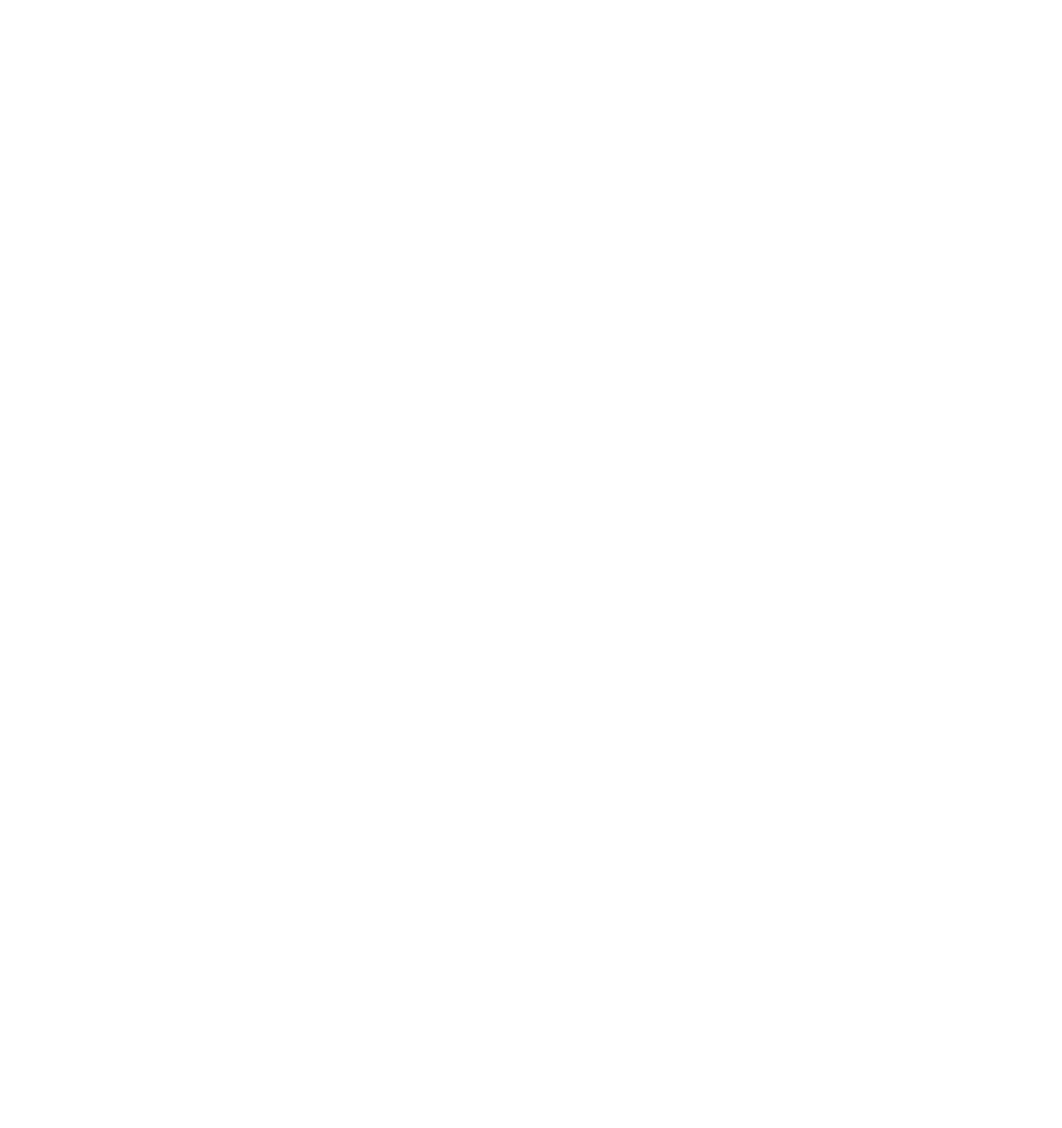
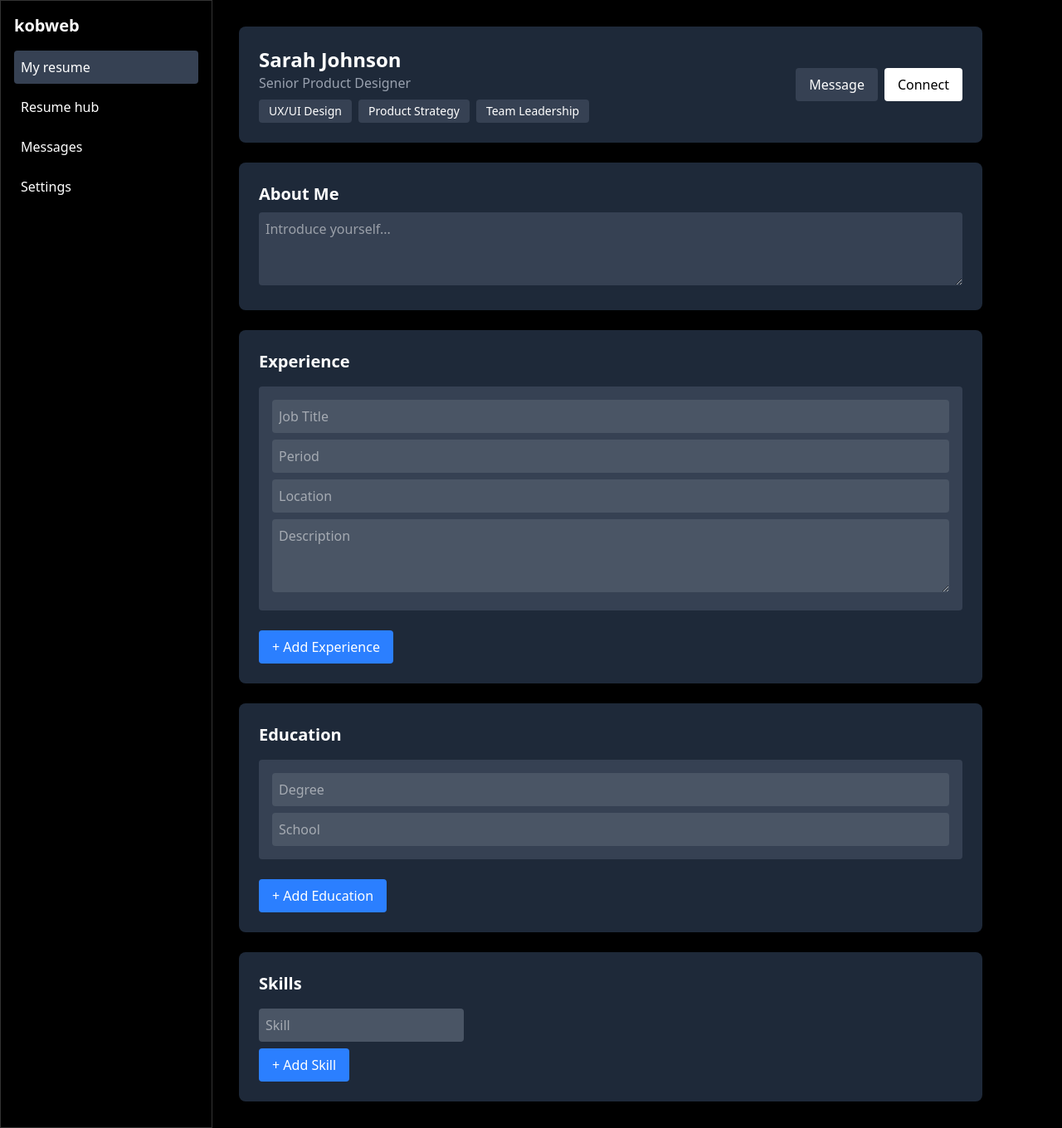
Before and after one commit to suysuy000/kob, a React (Vite) app in the folder ko/: page /rs in a window 1280 px wide. Before the commit this address had no page. Shown: the whole page at 83% size. Before the commit the page ends 800 px from the top, so only its background shows below. Built offline with nearby package versions, Linux system fonts and the light colour scheme.

Commit message:
이력서 등록 페이지 추가

```diff
--- a/ko/src/App.tsx
+++ b/ko/src/App.tsx
@@ -5,6 +5,7 @@
 import BusinessCardPage from './pages/BusinessCard';
 import CR from './pages/CardRegistration';
 import ChatApp from './pages/Message';
+import ResumePage from './pages/Resume';
 
 function App() {
   return (
@@ -14,6 +15,7 @@
       <Route path="/bs" element={<BusinessCardPage />} />
       <Route path="/cr" element={<CR />} />
       <Route path="/ms" element={<ChatApp/>} />
+      <Route path="/rs" element={<ResumePage/>} />
 
     </Routes>
 
--- a/ko/src/components/Header.tsx
+++ b/ko/src/components/Header.tsx
@@ -8,7 +8,7 @@
           <ul className="flex space-x-4">
             <Link className="mx-2" to="/bs">명함 관리</Link>
             <span></span>
-            <Link className="mx-2" to="/">헤드 헌팅</Link>
+            <Link className="mx-2" to="/rs">헤드 헌팅</Link>
             <span></span>
             <Link className="mx-2" to="/">마이페이지</Link>
           </ul>
--- a/ko/src/pages/Home.tsx
+++ b/ko/src/pages/Home.tsx
@@ -15,7 +15,7 @@
         </p>
         <div className="mt-6 flex justify-center space-x-4">
           <Button onClick={() => navigate("/login")}>Get Started</Button>
-          <Button onClick={() => navigate("/cr")}>Learn More</Button>
+          <Button>Learn More</Button>
         </div>
       </main>
 
--- /dev/null
+++ b/ko/src/pages/Resume.tsx
@@ -0,0 +1,142 @@
+import { useState } from "react";
+
+const ResumePage = () => {
+  const [aboutMe, setAboutMe] = useState("");
+  const [experience, setExperience] = useState([
+    { title: "", period: "", location: "", description: "" },
+  ]);
+  const [education, setEducation] = useState([
+    { degree: "", school: "", period: "", location: "" },
+  ]);
+  const [skills, setSkills] = useState([""]);
+
+  const addExperience = () => {
+    setExperience([...experience, { title: "", period: "", location: "", description: "" }]);
+  };
+
+  const addEducation = () => {
+    setEducation([...education, { degree: "", school: "", period: "", location: "" }]);
+  };
+
+  const addSkill = () => {
+    setSkills([...skills, ""]);
+  };
+
+
+  return (
+    <div className="min-h-screen bg-black text-white flex">
+      {/* 사이드바 */}
+      <div className="w-64 bg-black p-4 flex flex-col gap-4 border border-white/20">
+        <h1 className="text-xl font-bold">kobweb</h1>
+        <nav className="flex flex-col gap-2">
+          <button className="flex items-center gap-2 p-2 rounded bg-gray-700">
+            My resume
+          </button>
+          <button className="flex items-center gap-2 p-2 rounded hover:bg-gray-700">
+            Resume hub
+          </button>
+          <button className="flex items-center gap-2 p-2 rounded hover:bg-gray-700">
+            Messages
+          </button>
+          <button className="flex items-center gap-2 p-2 rounded hover:bg-gray-700">
+            Settings
+          </button>
+        </nav>
+      </div>
+      {/* Main Content */}
+      <div className="w-3/4 p-8">
+        {/* Profile Header */}
+        <div className="bg-gray-800 p-6 rounded-lg flex items-center justify-between mb-6">
+          <div>
+            <h1 className="text-2xl font-bold">Sarah Johnson</h1>
+            <p className="text-gray-400">Senior Product Designer</p>
+            <div className="flex gap-2 mt-2">
+              <span className="bg-gray-700 px-3 py-1 rounded text-sm">UX/UI Design</span>
+              <span className="bg-gray-700 px-3 py-1 rounded text-sm">Product Strategy</span>
+              <span className="bg-gray-700 px-3 py-1 rounded text-sm">Team Leadership</span>
+            </div>
+          </div>
+          <div>
+            <button className="bg-gray-700 px-4 py-2 rounded mr-2">Message</button>
+            <button className="bg-white text-black px-4 py-2 rounded">Connect</button>
+          </div>
+        </div>
+        {/* About Me */}
+        <div className="bg-gray-800 p-6 rounded-lg mb-6">
+          <h2 className="text-xl font-bold mb-2">About Me</h2>
+          <textarea
+            className="w-full p-2 bg-gray-700 rounded"
+            rows={3}
+            placeholder="Introduce yourself..."
+            value={aboutMe}
+            onChange={(e) => setAboutMe(e.target.value)}
+          />
+        </div>
+        {/* Experience */}
+        <div className="bg-gray-800 p-6 rounded-lg mb-6">
+          <h2 className="text-xl font-bold mb-4">Experience</h2>
+          {experience.map((exp, index) => (
+            <div key={index} className="mb-4 p-4 bg-gray-700 rounded">
+              <input type="text" placeholder="Job Title" className="w-full bg-gray-600 p-2 mb-2 rounded" value={exp.title} onChange={(e) => {
+                const newExperience = [...experience];
+                newExperience[index].title = e.target.value;
+                setExperience(newExperience);
+              }} />
+              <input type="text" placeholder="Period" className="w-full bg-gray-600 p-2 mb-2 rounded" value={exp.period} onChange={(e) => {
+                const newExperience = [...experience];
+                newExperience[index].period = e.target.value;
+                setExperience(newExperience);
+              }} />
+              <input type="text" placeholder="Location" className="w-full bg-gray-600 p-2 mb-2 rounded" value={exp.location} onChange={(e) => {
+                const newExperience = [...experience];
+                newExperience[index].location = e.target.value;
+                setExperience(newExperience);
+              }} />
+              <textarea placeholder="Description" className="w-full bg-gray-600 p-2 rounded" rows={3} value={exp.description} onChange={(e) => {
+                const newExperience = [...experience];
+                newExperience[index].description = e.target.value;
+                setExperience(newExperience);
+              }} />
+            </div>
+          ))}
+          <button className="bg-blue-500 px-4 py-2 rounded mt-2" onClick={addExperience}>+ Add Experience</button>
+        </div>
+        {/* Education */}
+        <div className="bg-gray-800 p-6 rounded-lg mb-6">
+          <h2 className="text-xl font-bold mb-4">Education</h2>
+          {education.map((edu, index) => (
+            <div key={index} className="mb-4 p-4 bg-gray-700 rounded">
+              <input type="text" placeholder="Degree" className="w-full bg-gray-600 p-2 mb-2 rounded" value={edu.degree} onChange={(e) => {
+                const newEducation = [...education];
+                newEducation[index].degree = e.target.value;
+                setEducation(newEducation);
+              }} />
+              <input type="text" placeholder="School" className="w-full bg-gray-600 p-2 rounded" value={edu.school} onChange={(e) => {
+                const newEducation = [...education];
+                newEducation[index].school = e.target.value;
+                setEducation(newEducation);
+              }} />
+            </div>
+          ))}
+          <button className="bg-blue-500 px-4 py-2 rounded mt-2" onClick={addEducation}>+ Add Education</button>
+        </div>
+        {/* Skills */}
+        <div className="bg-gray-800 p-6 rounded-lg">
+          <h2 className="text-xl font-bold mb-4">Skills</h2>
+          <div className="flex flex-wrap gap-2">
+            {skills.map((skill, index) => (
+              <input key={index} type="text" placeholder="Skill" className="bg-gray-600 p-2 rounded" value={skill} onChange={(e) => {
+                const newSkills = [...skills];
+                newSkills[index] = e.target.value;
+                setSkills(newSkills);
+              }} />
+            ))}
+          </div>
+          <button className="bg-blue-500 px-4 py-2 rounded mt-2" onClick={addSkill}>+ Add Skill</button>
+        </div>
+      </div>
+    </div>
+  );
+};
+
+export default ResumePage;
```
